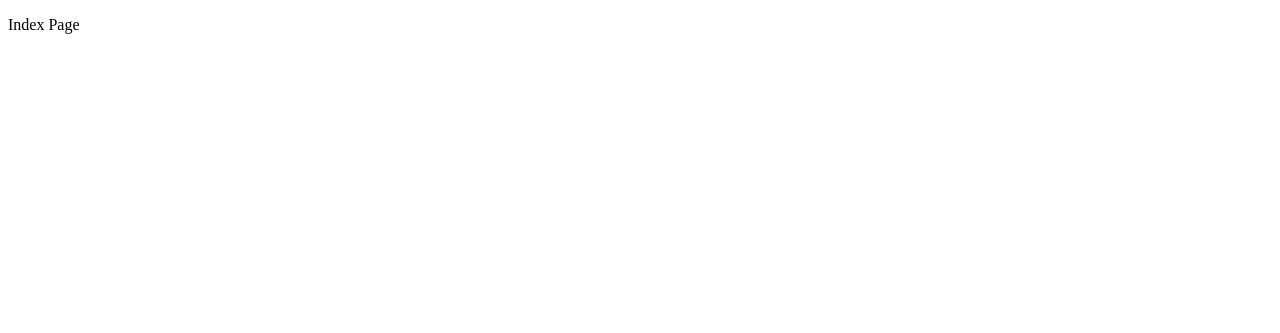
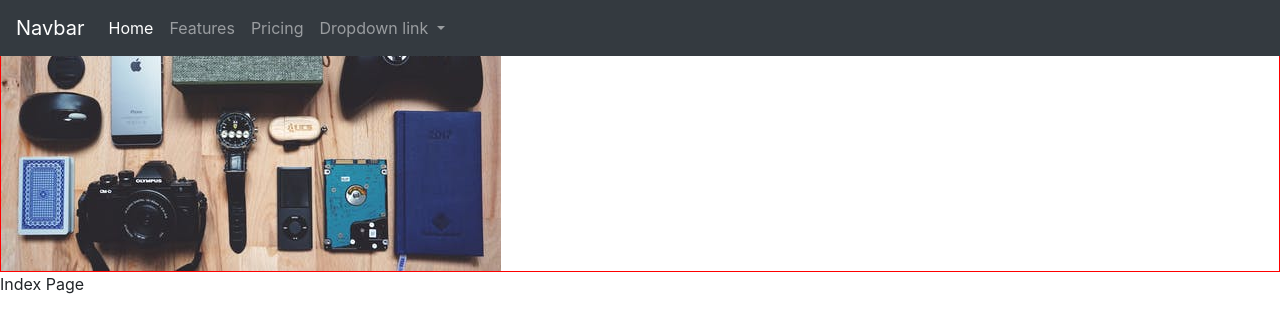
Before and after one commit to johnnyferns14/milestone4-gadget-online, a Django app: page / in a window 1280 px wide. Before the commit the part shown is almost empty. Shown: the top 333 px of the page. Run offline with Django 3.2, Linux system fonts and the light colour scheme.

Commit message:
Added bootstrap Navbar and heroimage

```diff
--- /dev/null
+++ b/home/static/home/css/home.css
@@ -0,0 +1,4 @@
+.hero-image-wrapper{
+    max-width: 100%;
+    border: solid 1px red;
+}
--- a/home/templates/base.html
+++ b/home/templates/base.html
@@ -1,14 +1,64 @@
+{% load static %}
 <!DOCTYPE html>
 <html lang="en">
+
 <head>
-    <meta charset="UTF-8">
-    <meta name="viewport" content="width=device-width, initial-scale=1.0">
-    <title>Document</title>
+    <!-- Required meta tags -->
+    <meta charset="utf-8">
+    <meta name="viewport" content="width=device-width, initial-scale=1, shrink-to-fit=no">
+
+    <!-- Bootstrap CSS -->
+    <link rel="stylesheet" href="https://cdn.jsdelivr.net/npm/bootstrap@4.6.0/dist/css/bootstrap.min.css">
+    <link rel="stylesheet" href=" {% static 'home/css/home.css' %}">
+
+    <title>GADGET</title>
 </head>
+
 <body>
+    <!-- Navbar -->
+
+    <nav class="navbar navbar-expand-lg navbar-dark bg-dark fixed-top">
+        <a class="navbar-brand" href="#">Navbar</a>
+        <button class="navbar-toggler" type="button" data-toggle="collapse" data-target="#navbarNavDropdown"
+            aria-controls="navbarNavDropdown" aria-expanded="false" aria-label="Toggle navigation">
+            <span class="navbar-toggler-icon"></span>
+        </button>
+        <div class="collapse navbar-collapse" id="navbarNavDropdown">
+            <ul class="navbar-nav">
+                <li class="nav-item active">
+                    <a class="nav-link" href="#">Home <span class="sr-only">(current)</span></a>
+                </li>
+                <li class="nav-item">
+                    <a class="nav-link" href="#">Features</a>
+                </li>
+                <li class="nav-item">
+                    <a class="nav-link" href="#">Pricing</a>
+                </li>
+                <li class="nav-item dropdown">
+                    <a class="nav-link dropdown-toggle" href="#" id="navbarDropdownMenuLink" role="button"
+                        data-toggle="dropdown" aria-haspopup="true" aria-expanded="false">
+                        Dropdown link
+                    </a>
+                    <div class="dropdown-menu" aria-labelledby="navbarDropdownMenuLink">
+                        <a class="dropdown-item" href="#">Action</a>
+                        <a class="dropdown-item" href="#">Another action</a>
+                        <a class="dropdown-item" href="#">Something else here</a>
+                    </div>
+                </li>
+            </ul>
+        </div>
+    </nav>
+
+    {% block heroimage %}
+    {% endblock %}
 
     {% block content %}
     {% endblock %}
 
+    <script src="https://code.jquery.com/jquery-3.5.1.slim.min.js"></script>
+    <script src="https://cdn.jsdelivr.net/npm/bootstrap@4.6.0/dist/js/bootstrap.bundle.min.js"></script>
+
+
 </body>
+
 </html>
--- a/home/templates/index.html
+++ b/home/templates/index.html
@@ -1,4 +1,12 @@
 {% extends 'base.html' %}
+{% load static %}
+
+
+{% block heroimage %}
+    <div class="hero-image-wrapper" >
+        <img src="{% static 'home/images/gadget-hero.jpeg' %}" alt="hero-image">
+    </div>
+{% endblock %}
 
 {% block content %}
 <p>Index Page</p>
```
Also changed, not shown: home/static/home/images/gadget-hero.jpeg (added).
